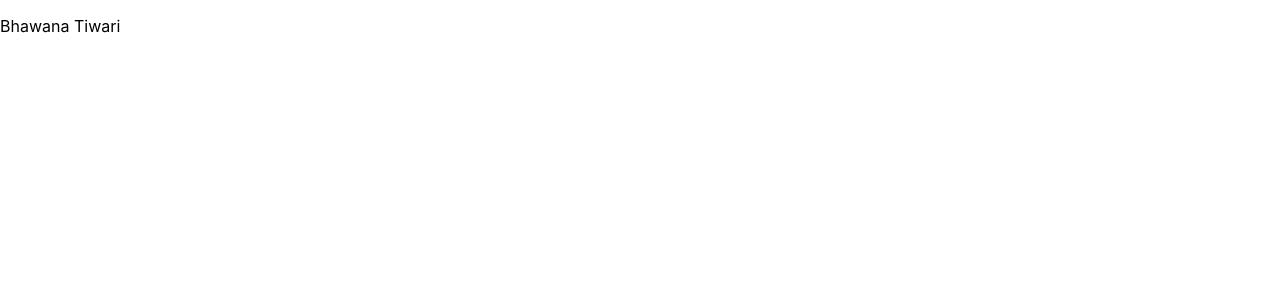
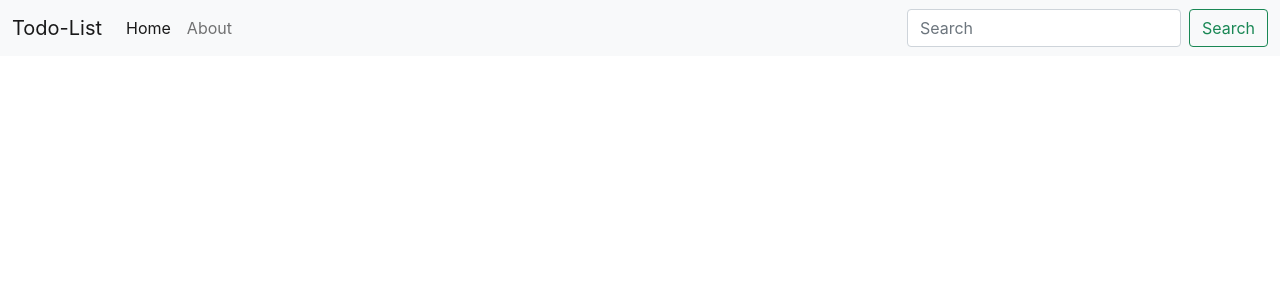
Before and after one commit to Bhawana15/todo-list, a React (Create React App) app: page / in a window 1280 px wide. Shown: the top 300 px of the page. Built offline with nearby package versions, Linux system fonts and the light colour scheme.

Commit message:
Added Bootstrap Navbar

```diff
--- a/public/index.html
+++ b/public/index.html
@@ -1,14 +1,12 @@
 <!DOCTYPE html>
 <html lang="en">
+
 <head>
   <meta charset="utf-8" />
   <link rel="icon" href="%PUBLIC_URL%/favicon.ico" />
   <meta name="viewport" content="width=device-width, initial-scale=1" />
   <meta name="theme-color" content="#000000" />
-    <meta
-      name="description"
-      content="Web site created using create-react-app"
-    />
+  <meta name="description" content="Web site created using create-react-app" />
   <link rel="apple-touch-icon" href="%PUBLIC_URL%/logo192.png" />
   <!--
       manifest.json provides metadata used when your web app is installed on a
@@ -24,9 +22,14 @@
       work correctly both with client-side routing and a non-root public URL.
       Learn how to configure a non-root public URL by running `npm run build`.
     -->
-    <title>React App</title>
+  <!-- Bootstrap CSS -->
+  <link href="https://cdn.jsdelivr.net/npm/bootstrap@5.0.1/dist/css/bootstrap.min.css" rel="stylesheet"
+    integrity="sha384-+0n0xVW2eSR5OomGNYDnhzAbDsOXxcvSN1TPprVMTNDbiYZCxYbOOl7+AMvyTG2x" crossorigin="anonymous">
+  <title>Todo-List | React App</title>
 </head>
+
 <body>
+
   <noscript>You need to enable JavaScript to run this app.</noscript>
   <div id="root"></div>
   <!--
@@ -40,4 +43,7 @@
       To create a production bundle, use `npm run build` or `yarn build`.
     -->
 </body>
+<script src="https://cdn.jsdelivr.net/npm/bootstrap@5.0.1/dist/js/bootstrap.bundle.min.js"
+  integrity="sha384-gtEjrD/SeCtmISkJkNUaaKMoLD0//ElJ19smozuHV6z3Iehds+3Ulb9Bn9Plx0x4" crossorigin="anonymous"></script>
+
 </html>
--- a/src/App.js
+++ b/src/App.js
@@ -3,9 +3,28 @@
 
 function App() {
   return (
-    <>
-    <p>Bhawana Tiwari</p>
-    </>
+    <nav className="navbar navbar-expand-lg navbar-light bg-light">
+      <div className="container-fluid">
+        <a className="navbar-brand" href="#">Todo-List</a>
+        <button className="navbar-toggler" type="button" data-bs-toggle="collapse" data-bs-target="#navbarSupportedContent" aria-controls="navbarSupportedContent" aria-expanded="false" aria-label="Toggle navigation">
+          <span className="navbar-toggler-icon"></span>
+        </button>
+        <div className="collapse navbar-collapse" id="navbarSupportedContent">
+          <ul className="navbar-nav me-auto mb-2 mb-lg-0">
+            <li className="nav-item">
+              <a className="nav-link active" aria-current="page" href="#">Home</a>
+            </li>
+            <li className="nav-item">
+              <a className="nav-link" href="#">About</a>
+            </li>
+          </ul>
+          <form className="d-flex">
+            <input className="form-control me-2" type="search" placeholder="Search" aria-label="Search" />
+            <button className="btn btn-outline-success" type="submit">Search</button>
+          </form>
+        </div>
+      </div>
+    </nav>
   );
 }
 
```
Lines whose indentation alone changed are shown as unchanged.
